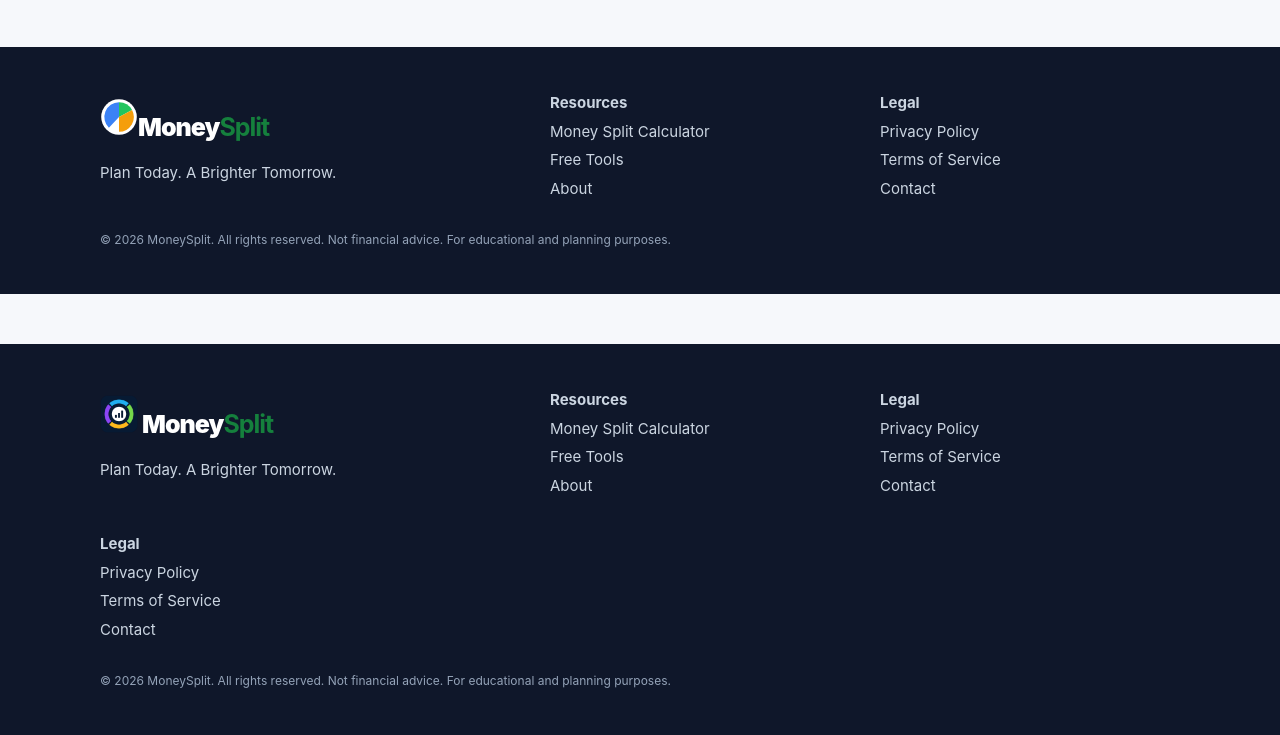
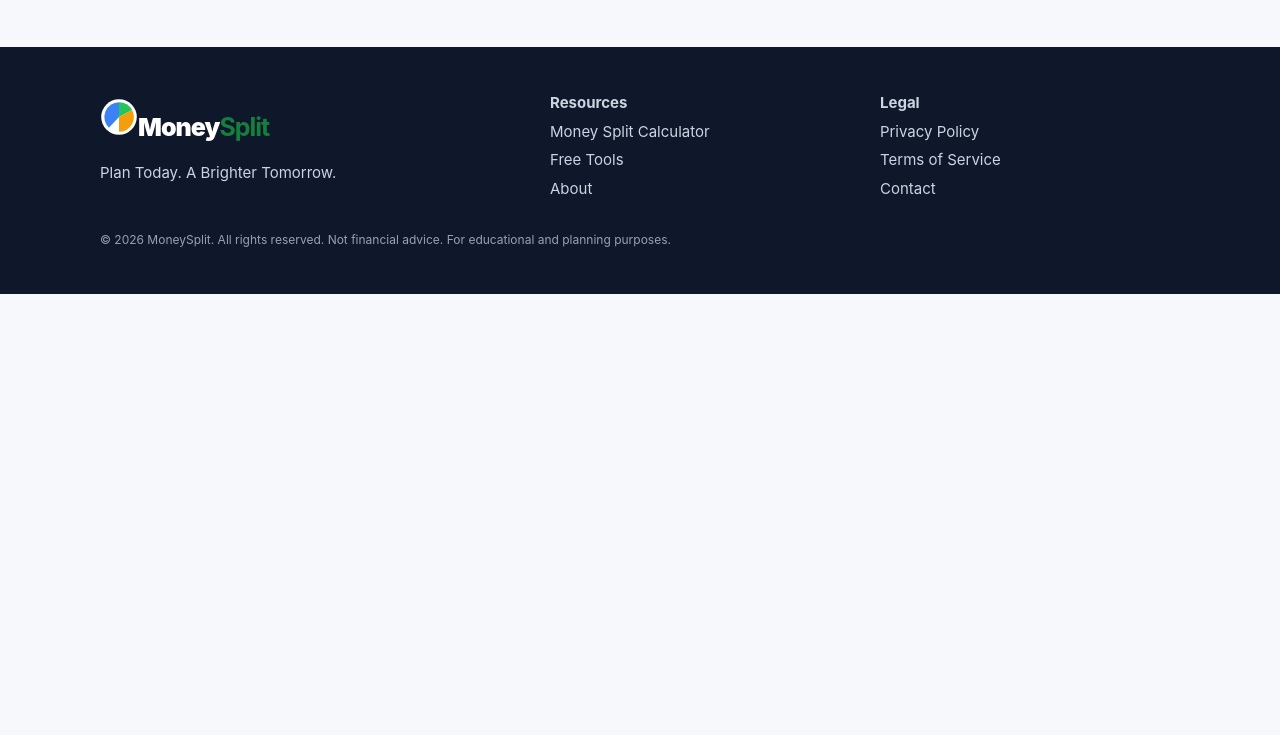
Before and after one commit to ForSureDude/moneysplit, a plain HTML site: page index.html in a window 1280 px wide. Shown: the part 1957-2692 px from the top of the page. After the commit the page ends 2251 px from the top, so only its background shows below. Drawn offline with Linux system fonts and the light colour scheme.

Commit message:
Update index.html

```diff
--- a/index.html
+++ b/index.html
@@ -218,42 +218,6 @@ let blob=new Blob([lines.join("\\n")],{type:"text/csv;charset=utf-8"}),url=URL.c
 });
 loadShare();render();calc();
 </script>
-  <footer class="footer">
-  <div class="wrap footergrid">
 
-    <div>
-      <a class="brand" href="/">
-        <img class="logo" src="/img/moneysplit-icon-1024.png" alt="MoneySplit">
-        <span>Money<b>Split</b></span>
-      </a>
-      <p>Plan Today. A Brighter Tomorrow.</p>
-    </div>
-
-    <div>
-      <strong>Resources</strong>
-      <a href="#calculator">Money Split Calculator</a>
-      <a href="#tools">Free Tools</a>
-      <a href="about.html">About</a>
-    </div>
-
-    <div>
-      <strong>Legal</strong>
-      <a href="privacy.html">Privacy Policy</a>
-      <a href="terms.html">Terms of Service</a>
-      <a href="contact.html">Contact</a>
-    </div>
-
-    <div>
-      <strong>Legal</strong>
-      <a href="privacy.html">Privacy Policy</a>
-      <a href="terms.html">Terms of Service</a>
-      <a href="contact.html">Contact</a>
-    </div>
-
-  </div>
-  <div class="wrap notice">
-    © 2026 MoneySplit. All rights reserved. Not financial advice. For educational and planning purposes.
-  </div>
-</footer>
 </body>
 </html>
```
